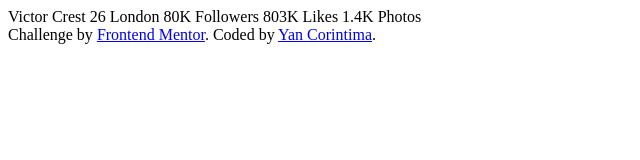
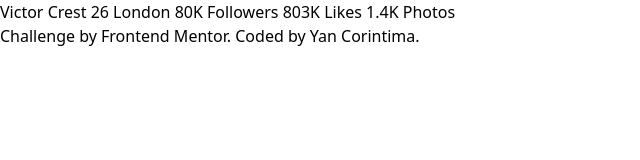
Before and after one commit to Nigraum/profile-card-component, a website: page src/index.html in a window 1280 px wide. Shown: the whole page, without its empty margins (0-640 px from the left). Drawn offline with Linux system fonts and the light colour scheme.

Commit message:
FInishing config tailwind

```diff
--- a/src/index.html
+++ b/src/index.html
@@ -3,6 +3,7 @@
 <head>
   <meta charset="UTF-8">
   <meta name="viewport" content="width=device-width, initial-scale=1.0">
+  <link rel="stylesheet" href="./output.css">
   <link rel="preconnect" href="https://fonts.googleapis.com">
   <link rel="preconnect" href="https://fonts.gstatic.com" crossorigin>
   <link href="https://fonts.googleapis.com/css2?family=Kumbh+Sans:wght@400;700&display=swap" rel="stylesheet">
```
